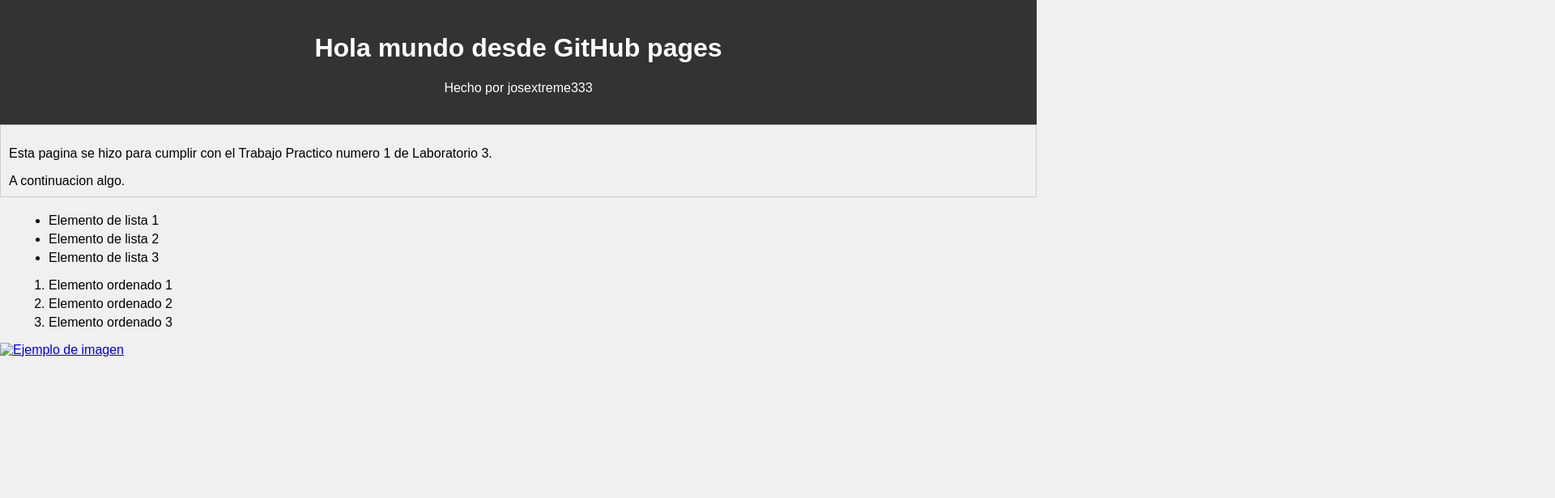
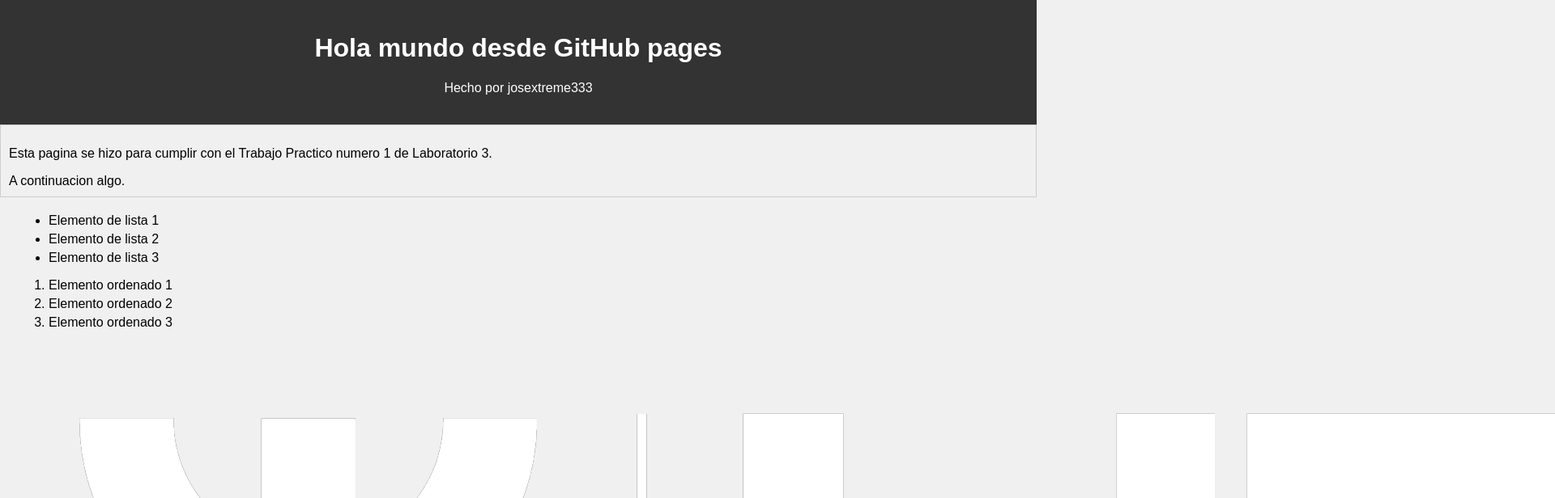
Before and after one commit to Josextreme333/Josextreme333.github.io, a plain HTML site: page index.html in a window 1280 px wide. Shown: the top 616 px of the page at 81% size, 1920 px wide, since content can reach past the window. Drawn offline with Linux system fonts and the light colour scheme.

Commit message:
Agregue una imagen y oriente mas el index

```diff
--- a/index.html
+++ b/index.html
@@ -30,7 +30,7 @@
             <li>Elemento ordenado 3</li>
         </ol>
         <a href="https://www.ejemplo.com">
-            <img src="imagen.jpg" alt="Ejemplo de imagen">
+            <img src="logoUTN.jpg" alt="Imagen UTN Logo">
     </main>
 </body>
 </html>
```
Also changed, not shown: logoUTN.jpg (added).
